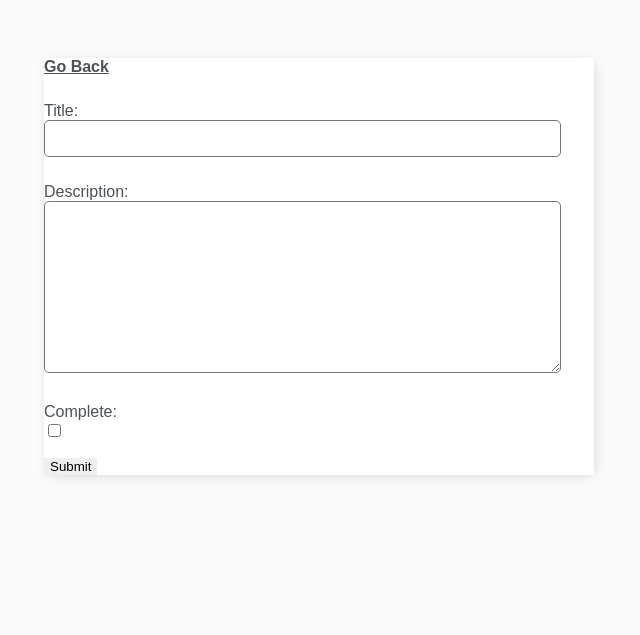
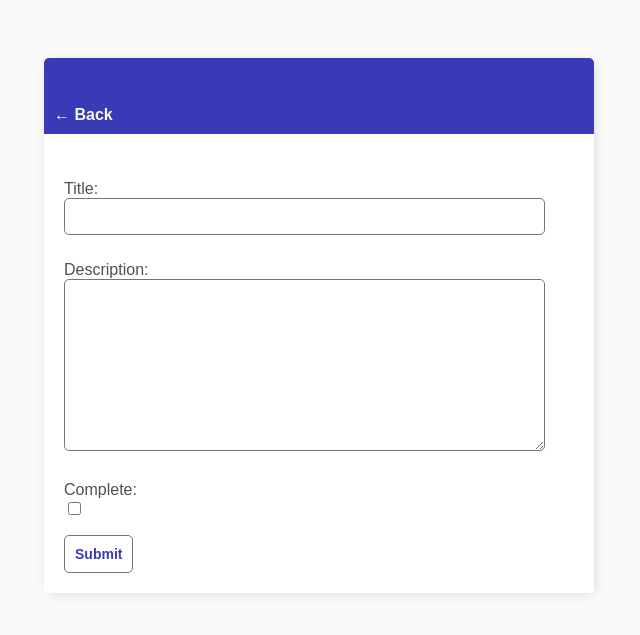
Before and after one commit to kiprotichdominic/Django-Todo-App, a Django app: page /task-create/ in a window 1280 px wide. Shown: the top 635 px of the page, without its empty margins (321-961 px from the left). Run offline with Django 4.2, Linux system fonts and the light colour scheme; a user stored in the database is signed in.

Commit message:
update task form

```diff
--- a/base/templates/base/task_form.html
+++ b/base/templates/base/task_form.html
@@ -1,9 +1,14 @@
-{% extends 'base.html' %}
-{% block content %}
-<a href="{% url 'tasks' %}">Go Back</a>
-    <form method="POST">
-        {% csrf_token %}
-        {{form.as_p}}
-        <input type="submit" value="Submit"/>
-    </form>
+{% extends 'base.html' %} {% block content %}
+
+<div class="header-bar">
+  <a href="{% url 'tasks' %}">&#8592; Back</a>
+</div>
+
+<div class="card-body">
+  <form method="POST" action="">
+    {% csrf_token %} {{form.as_p}}
+    <input class="button" type="submit" value="Submit" />
+  </form>
+</div>
+
 {% endblock content %}
```
